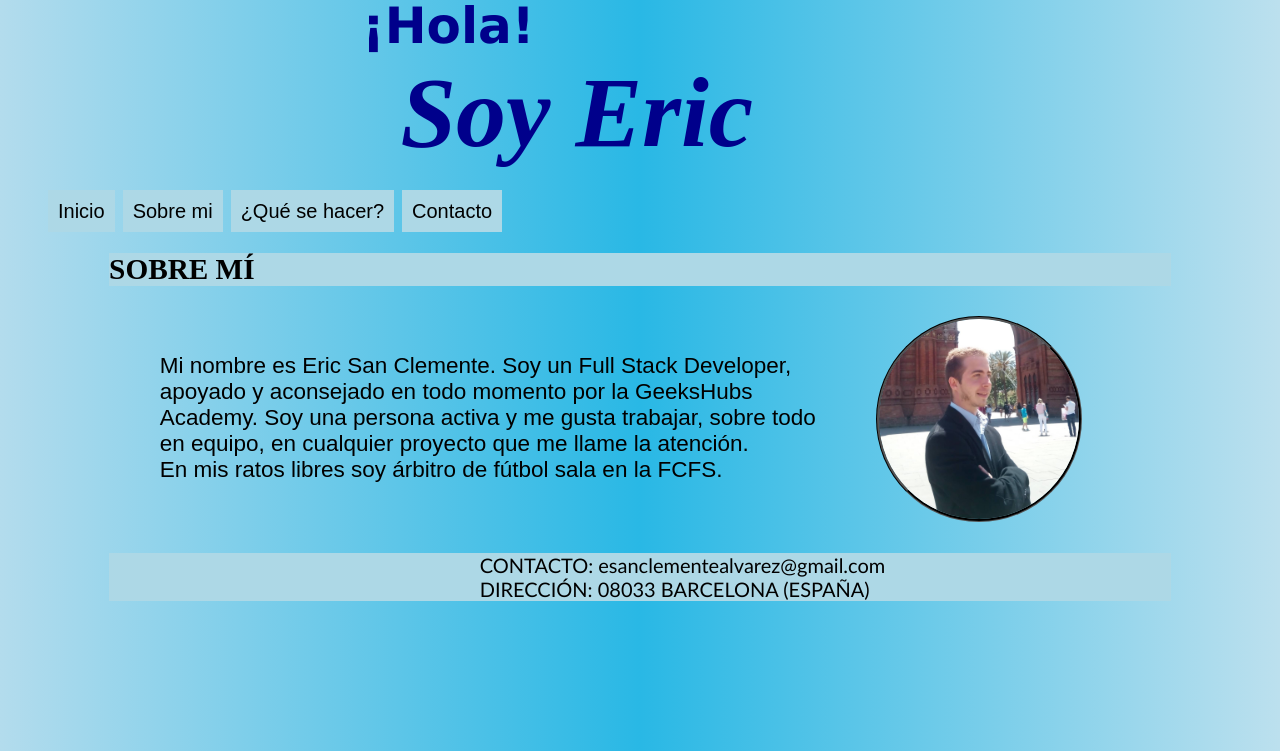
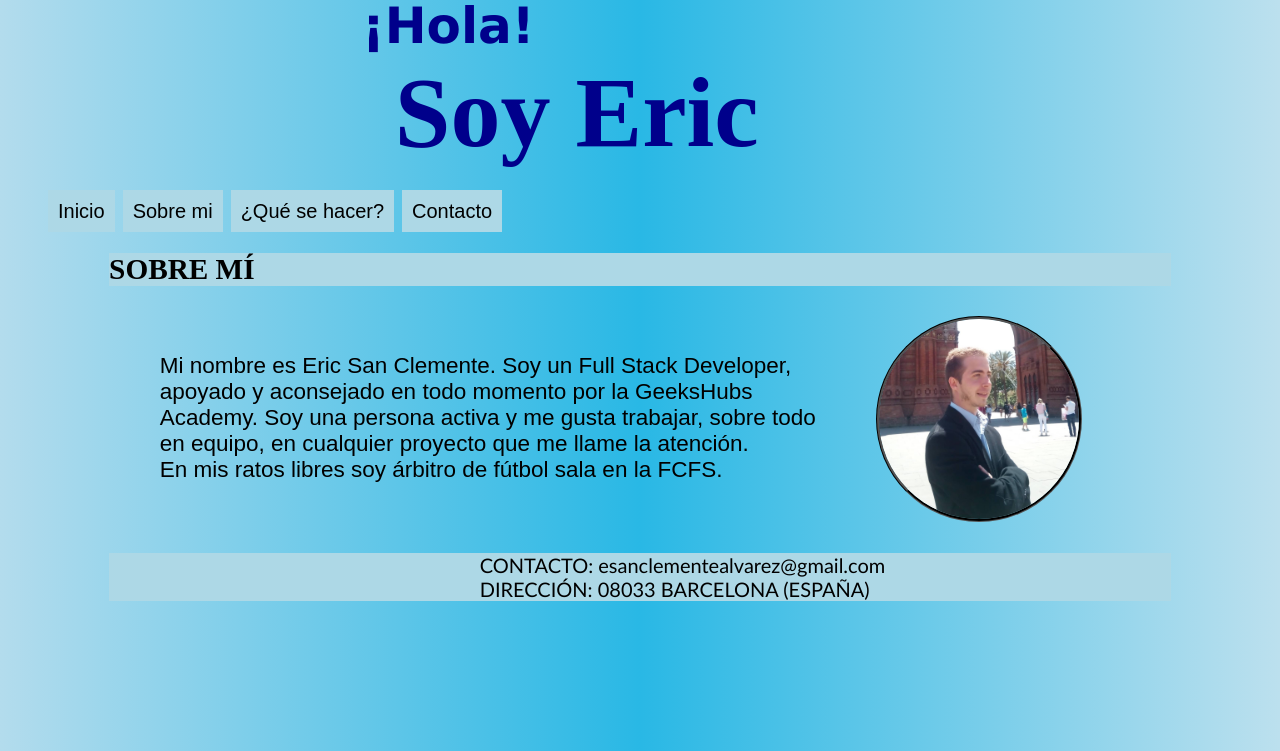
Before and after one commit to ericsc19984/PersonalWEB, a plain HTML site: page SobreMi.html in a window 1280 px wide. Shown: the part 49-800 px from the top of the page. Drawn offline with Linux system fonts and the light colour scheme; a script that the page names is missing.

Commit message:
cambios1

```diff
--- a/css/style.css
+++ b/css/style.css
@@ -39,11 +39,11 @@ p {
 }
 h1 {
     margin: 0px;
-    color: darkblue;
+    color: black;
     right: 10px;
     font-size: 150px;
     font-family: 'Courier New', Courier, monospace;
-    font-style: oblique;
+    font-style: inherit;
     display: flex;
     justify-content: center;
     margin-inline-start: -10%;
```
